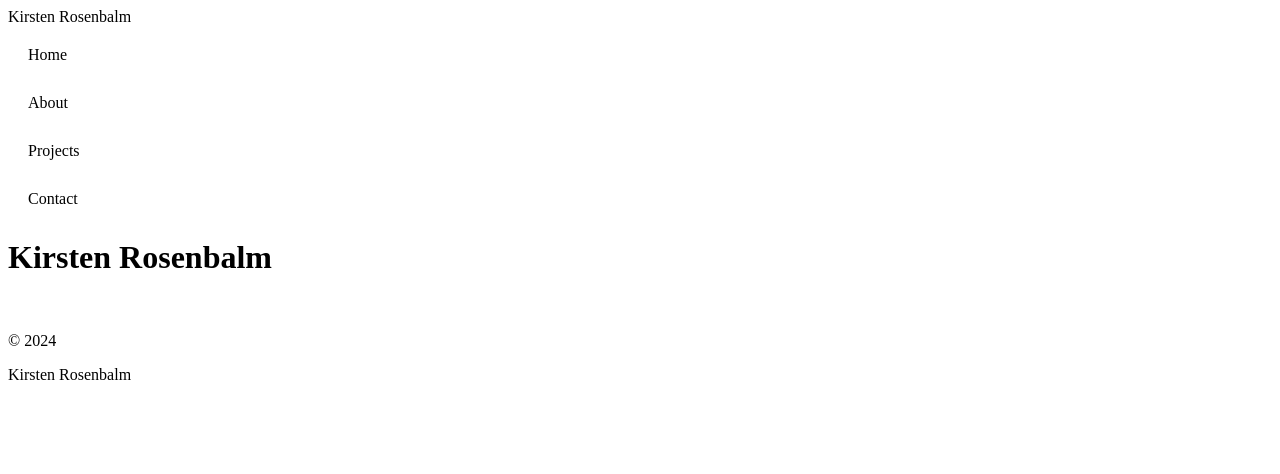
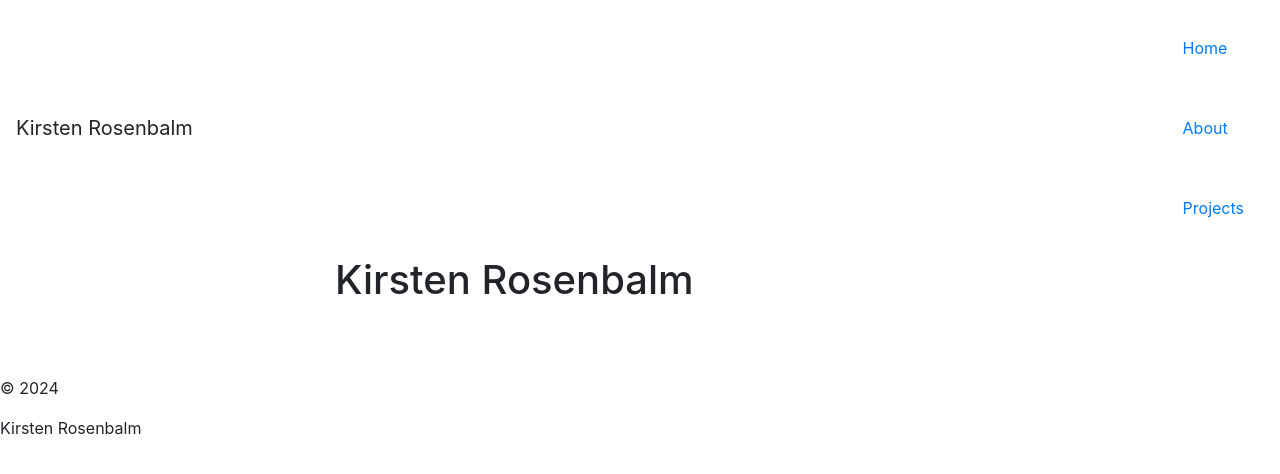
Before and after one commit to KirstenRosen/kirstenrosen.github.io, a plain HTML site: page index.html in a window 1280 px wide. Drawn offline with nearby package versions, Linux system fonts and the light colour scheme.

Commit message:
first_update

```diff
--- a/index.html
+++ b/index.html
@@ -3,35 +3,48 @@
 <head>
     <meta charset="utf-8">
     <meta name="viewport" content="width=device-width, inital-scale=1, maximum-scale=1">
-    <title>Home</title>
+    <title>Kirsten Rosenbalm</title>
     <meta name="description" content="Web Development Portfolio">
+
+    <link rel="stylesheet" href="https://stackpath.bootstrapcdn.com/bootstrap/4.3.1/css/bootstrap.min.css" integrity="sha384-ggOyR0iXCbMQv3Xipma34MD+dH/1fQ784/j6cY/iJTQUOhcWr7x9JvoRxT2MZw1T" crossorigin="anonymous">
     <link rel="stylesheet" href="styles.css">
 </head>
 <body>
+    <!-- bootstrap support -->
+    <script src="https://code.jquery.com/jquery-3.3.1.slim.min.js" integrity="sha384-q8i/X+965DzO0rT7abK41JStQIAqVgRVzpbzo5smXKp4YfRvH+8abtTE1Pi6jizo" crossorigin="anonymous"></script>
+    <script src="https://cdnjs.cloudflare.com/ajax/libs/popper.js/1.14.7/umd/popper.min.js" integrity="sha384-UO2eT0CpHqdSJQ6hJty5KVphtPhzWj9WO1clHTMGa3JDZwrnQq4sF86dIHNDz0W1" crossorigin="anonymous"></script>
+    <script src="https://stackpath.bootstrapcdn.com/bootstrap/4.3.1/js/bootstrap.min.js" integrity="sha384-JjSmVgyd0p3pXB1rRibZUAYoIIy6OrQ6VrjIEaFf/nJGzIxFDsf4x0xIM+B07jRM" crossorigin="anonymous"></script>
+
     <!-- navigation bar */ -->
     <div class="navbar">
-        <div>Kirsten Rosenbalm</div>
-        <div class="navpages">
-            <p class="nav-item">Home</p>
-            <p class="nav-item">About</p>
-            <p class="nav-item">Projects</p>
-            <p class="nav-item">Contact</p>
-        </div>
+        <div class="navbar-brand">Kirsten Rosenbalm</div>
+        <ul class="navbar-nav">
+            <li class="nav-item active">
+                <a class="nav-link" href="file:///Users/kirstenrosenbalm/Desktop/web_dev/portfolio-site/kirstenrosen.github.io/index.html#">Home</a>
+            </li>
+            <li class="nav-item">
+                <a class="nav-link" href="file:///Users/kirstenrosenbalm/Desktop/web_dev/portfolio-site/kirstenrosen.github.io/about.html">About</a>
+            </li>
+            <li class="nav-item">
+                <a class="nav-link" href="file:///Users/kirstenrosenbalm/Desktop/web_dev/portfolio-site/kirstenrosen.github.io/projects.html">Projects</a>
+            </li>
+        </ul>
     </div>
 
     <!-- name and icons -->
-    <h1>Kirsten Rosenbalm</h1>
+    <h1 class="col-sm-10 col-lg-6 m-auto mt-5 mb-2">Kirsten Rosenbalm</h1>
 
     <div class="icon-links">
-        <a href="#"><i class="bi bi-github"></i></a>
-        <a href="#"><i class="bi bi-linkedin"></i></a>
+        <a href="https://github.com/KirstenRosen"><i class="bi bi-github"></i></a>
+        <a href="https://www.linkedin.com/in/kirsten-rosenbalm/"><i class="bi bi-linkedin"></i></a>
         <a href="#"><i class="bi bi-envelope"></i></a>
     </div>
 
+
     <!-- footer -->
-    <footer>
-        <p>&copy 2024</p>
-        <p>Kirsten Rosenbalm</p>
+    <footer class="w-100 py-5 pl-auto">
+        <p class="footer-text">&copy 2024</p>
+        <p class="footer-text">Kirsten Rosenbalm</p>
     </footer>
 </body>
 </html>
```
